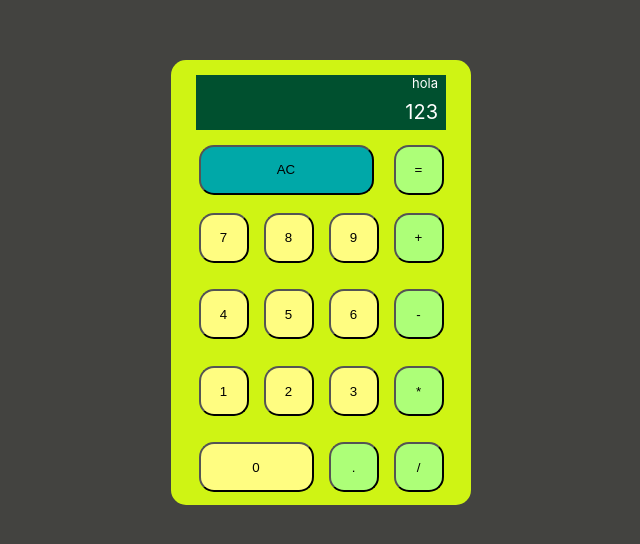
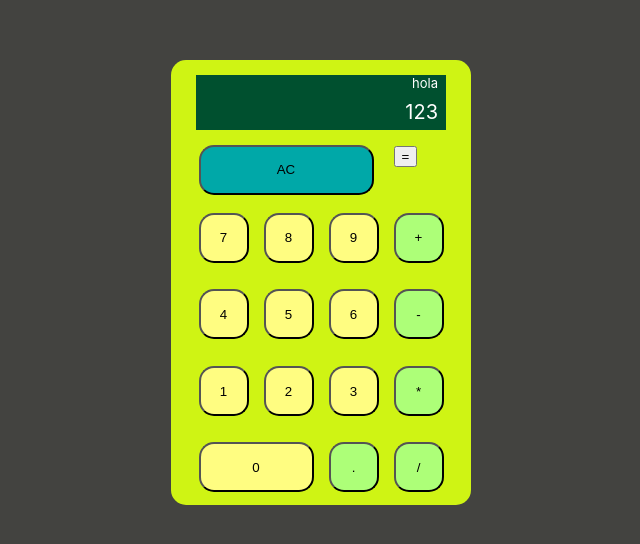
Before and after one commit to Widido1/calculator, a React (Create React App) app: page / in a window 1280 px wide. Shown: the part 118-662 px from the top of the page, without its empty margins (319-959 px from the left). Built offline with nearby package versions, Linux system fonts and the light colour scheme; the HTML template or start-up script is replaced by a standard one.

Commit message:
Result button succesfully functional

```diff
--- a/src/ReactComponents/Calculator.jsx
+++ b/src/ReactComponents/Calculator.jsx
@@ -5,6 +5,7 @@ import NumericB0 from "./numeric_b0";
 import Operator_b from "./Operator_b";
 import Operator_bAC from "./Operator_bAC";
 import Screen from "./Screen";
+import Result_b from "./Result_b";
 
 export default function CalculatorBox(){
     const [N1, setN1] = useState(0);
@@ -14,9 +15,24 @@ export default function CalculatorBox(){
     const [targetN, setTargetN] = useState("N1");
 
     const clearAc = () => {
-        setR(0); setN1(0); setN2(0); setOp("default_0");
+        setR(0); setN1(0); setN2(0); setOp("default_0"); setTargetN("N1");
         console.clear();
         console.log("Cleared Calculator!");
+    }
+    const result = () =>{
+        if(Op == "+"){
+            setR(N1 + N2);
+        }else if(Op == "-"){
+            setR(N1 - N2);
+        }else if(Op == "*"){
+            setR(N1 * N2);
+        }else if(Op == "/"){
+            setR(N1 / N2);
+        }else if(Op == "default_O"){
+            setR(N1);
+        }
+        setOp("default_O"); setTargetN("N1");
+        console.log("The result: "+ R + " the Operator: "+Op);
     }
 
     const addNumber = (number) => {
@@ -88,7 +104,7 @@ export default function CalculatorBox(){
 
             <div id="CalculatorAC">
                 <Operator_bAC clearAc={clearAc}/>
-                <Operator_b value={"="}/>
+                <Result_b result={result}/>
             </div>
            <div id="Calculator1-9">
                 <NumericB addNumber={addNumber} value={7}/>
--- a/src/ReactComponents/Result_b.jsx
+++ b/src/ReactComponents/Result_b.jsx
@@ -1,12 +1,10 @@
 import React, {useState, useEffect} from "react";
 
-export default function Result_b(){
-    const [status, setStatus] = useState(false);
-    const resulter = () => setStatus(!status);
+export default function Result_b(props){
 
     return(
         <div>
-            <button id="button=" onClick={resulter}>=</button>
+            <button id="button=" onClick={()=> props.result()}>=</button>
         </div>
     );
 }
```
